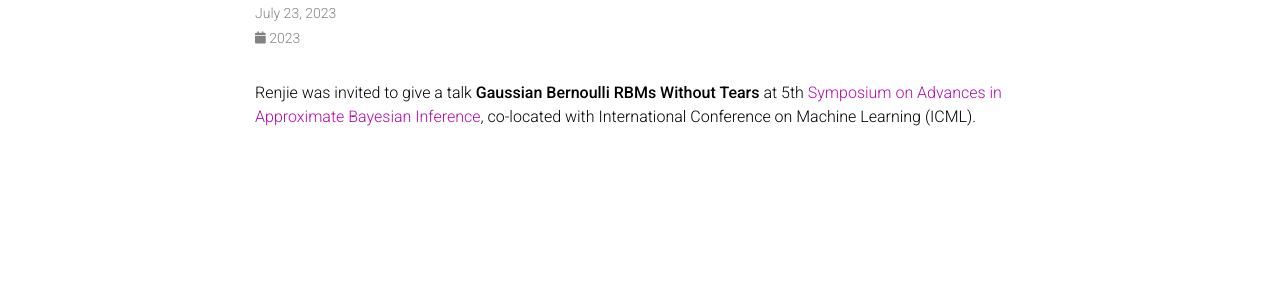
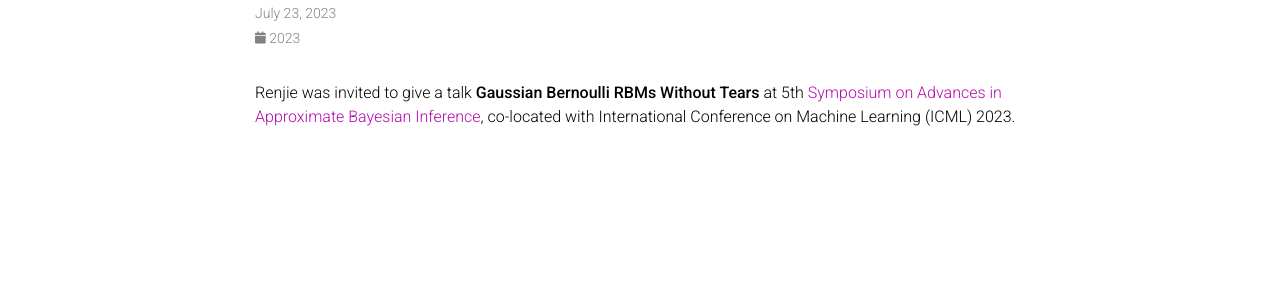
Before and after one commit to DSL-Lab/DSL-Lab.github.io, a Jekyll site: the page built from _news/announcement_2023_jul_23.md, in a window 1280 px wide. Shown: the part 158-458 px from the top of the page. Built offline with Jekyll 4.4.1, drawn with Linux system fonts in a browser that asks for light colours; comment, search, counter and statistics services are not loaded; a style sheet for code colours, icons or effects is not loaded.

```diff
--- a/_news/announcement_2023_jul_23.md
+++ b/_news/announcement_2023_jul_23.md
@@ -6,4 +6,4 @@ inline: true
 related_posts: false
 ---
 
-Renjie was invited to give a talk **Gaussian Bernoulli RBMs Without Tears** at 5th [Symposium on Advances in Approximate Bayesian Inference](http://approximateinference.org/schedule/index.html), co-located with International Conference on Machine Learning (ICML).
+Renjie was invited to give a talk **Gaussian Bernoulli RBMs Without Tears** at 5th [Symposium on Advances in Approximate Bayesian Inference](http://approximateinference.org/schedule/index.html), co-located with International Conference on Machine Learning (ICML) 2023.
```
Also changed, not shown: _pages/member.md (+1 -1 lines).
